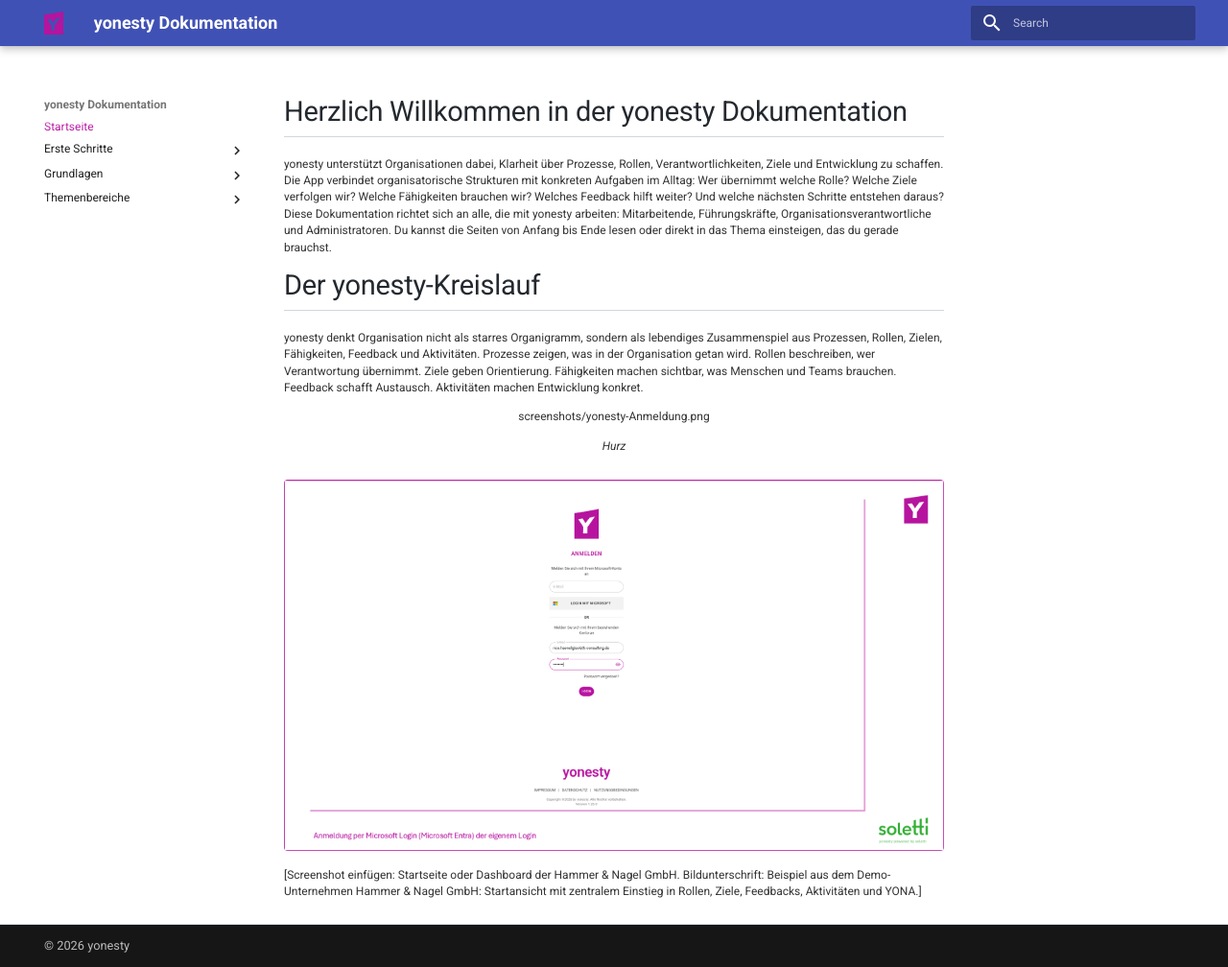
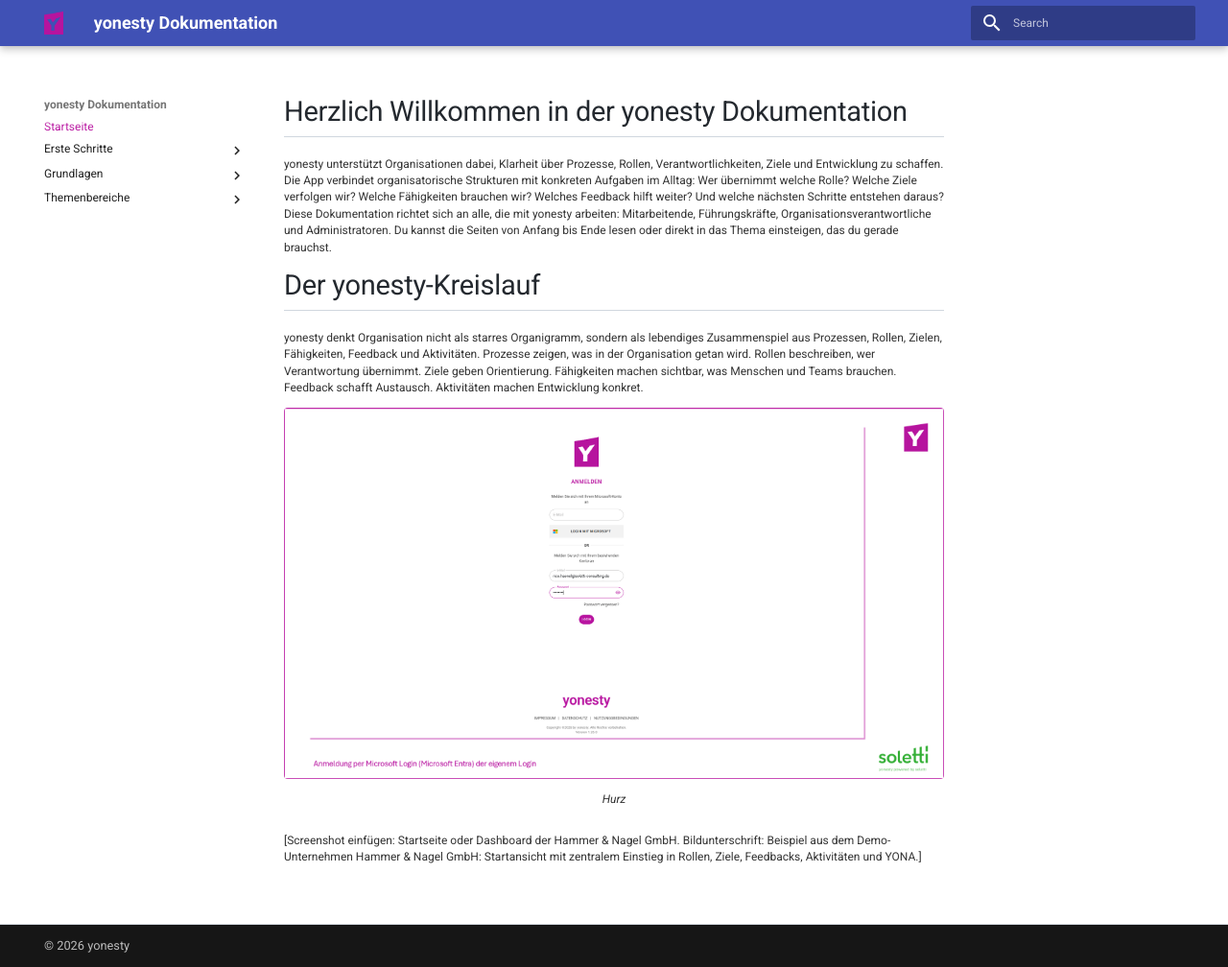
Before and after one commit to ricohaenelsoletti/yonesty, an MkDocs documentation site: the page built from docs/index.md, in a window 1280 px wide and 1008 px high. Shown: the whole window at 96% size. Built offline with MkDocs 1.6.1 and Material for MkDocs 9.7.7, drawn with Linux system fonts in a browser that asks for light colours.

Commit message:
Fix image display and caption in index.md
Updated image formatting and caption in index.md.

```diff
--- a/docs/index.md
+++ b/docs/index.md
@@ -5,11 +5,10 @@
 # Der yonesty-Kreislauf
 yonesty denkt Organisation nicht als starres Organigramm, sondern als lebendiges Zusammenspiel aus Prozessen, Rollen, Zielen, Fähigkeiten, Feedback und Aktivitäten. Prozesse zeigen, was in der Organisation getan wird. Rollen beschreiben, wer Verantwortung übernimmt. Ziele geben Orientierung. Fähigkeiten machen sichtbar, was Menschen und Teams brauchen. Feedback schafft Austausch. Aktivitäten machen Entwicklung konkret.
 
-<figure markdown="span">screenshots/yonesty-Anmeldung.png
+<figure markdown="span"> <img src="screenshots/yonesty-Anmeldung.png">
 <figcaption>Hurz</figcaption>
 </figure>
 
 
-![Bildbeschreibung](screenshots/yonesty-Anmeldung.png)
 
 [Screenshot einfügen: Startseite oder Dashboard der Hammer & Nagel GmbH. Bildunterschrift: Beispiel aus dem Demo-Unternehmen Hammer & Nagel GmbH: Startansicht mit zentralem Einstieg in Rollen, Ziele, Feedbacks, Aktivitäten und YONA.]
```
